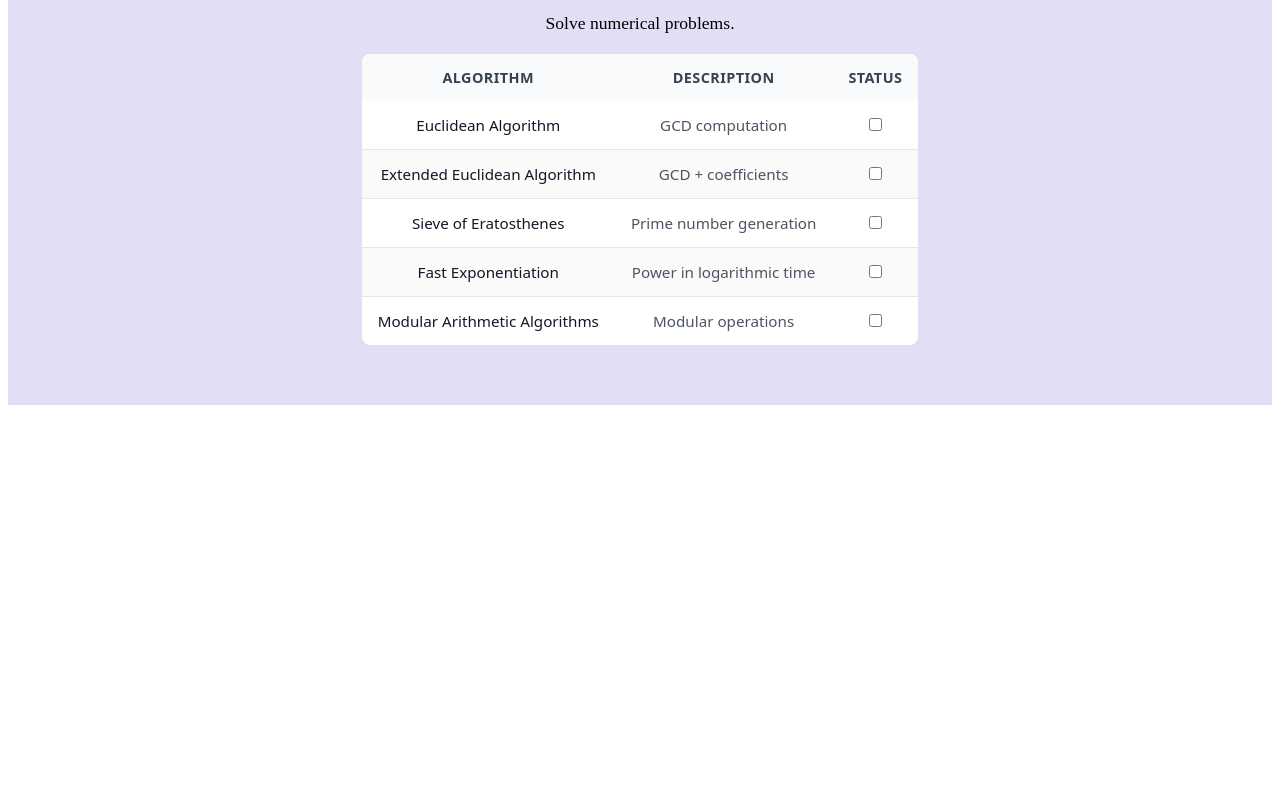
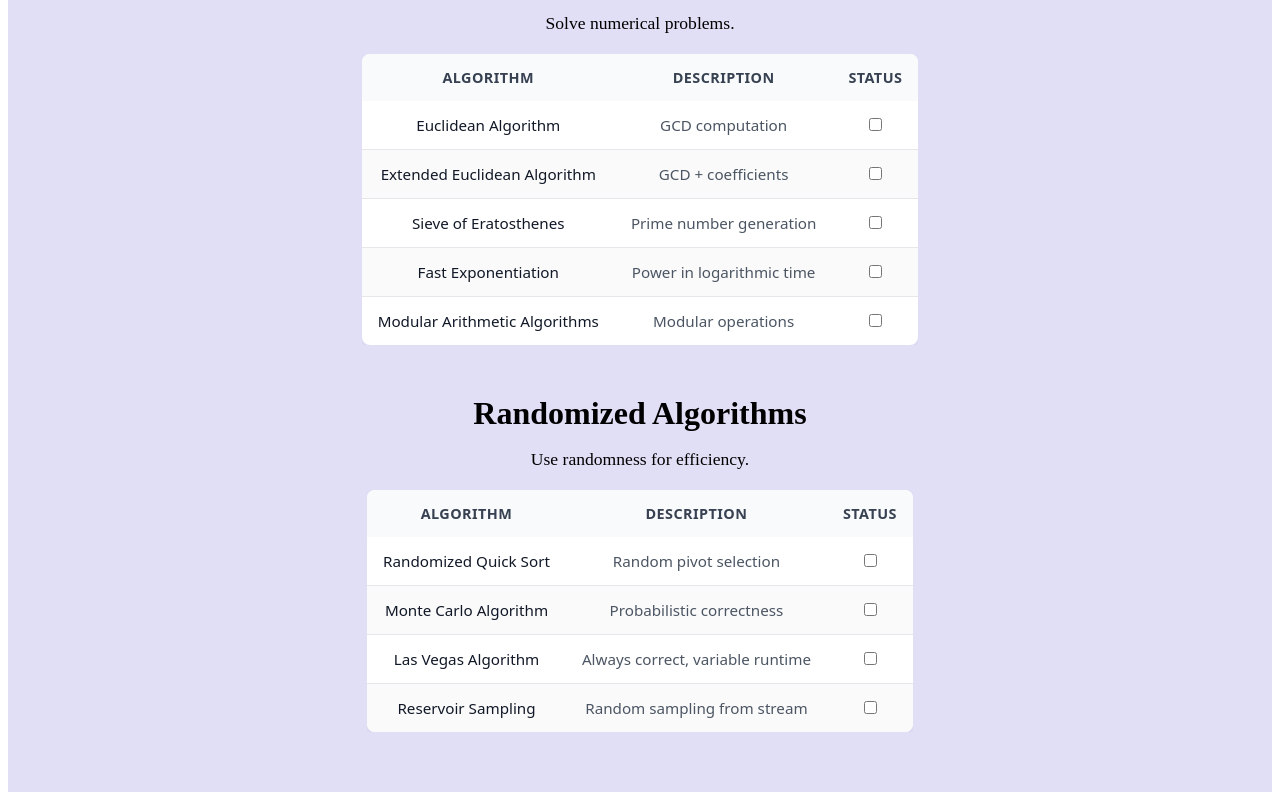
Before and after one commit to amitvermamjm/DSA, a React (Vite) app: page / in a window 1280 px wide. Shown: the part 9037-9837 px from the top of the page. Before the commit the page ends 9450 px from the top, so only its background shows below. Built offline with nearby package versions, Linux system fonts and the light colour scheme.

Commit message:
added randomized algorithms

```diff
--- a/src/App.jsx
+++ b/src/App.jsx
@@ -1116,6 +1116,51 @@ function App() {
               </table>
             </div>
           </div>
+          <div className="randomized-algorithms">
+            <h2>Randomized Algorithms</h2>
+            <p>Use randomness for efficiency.</p>
+            <div className="table-container">
+              <table>
+                <thead>
+                  <tr>
+                    <th>Algorithm</th>
+                    <th>Description</th>
+                    <th>Status</th>
+                  </tr>
+                </thead>
+                <tbody>
+                  <tr>
+                    <td>Randomized Quick Sort</td>
+                    <td>Random pivot selection</td>
+                    <td data-label="Select">
+                      <input type="checkbox" class="row-checkbox" />
+                    </td>
+                  </tr>
+                  <tr>
+                    <td>Monte Carlo Algorithm</td>
+                    <td>Probabilistic correctness</td>
+                    <td data-label="Select">
+                      <input type="checkbox" class="row-checkbox" />
+                    </td>
+                  </tr>
+                  <tr>
+                    <td>Las Vegas Algorithm</td>
+                    <td>Always correct, variable runtime</td>
+                    <td data-label="Select">
+                      <input type="checkbox" class="row-checkbox" />
+                    </td>
+                  </tr>
+                  <tr>
+                    <td>Reservoir Sampling</td>
+                    <td>Random sampling from stream</td>
+                    <td data-label="Select">
+                      <input type="checkbox" class="row-checkbox" />
+                    </td>
+                  </tr>
+                </tbody>
+              </table>
+            </div>
+          </div>
         </div>
       </div>
     </>
```
